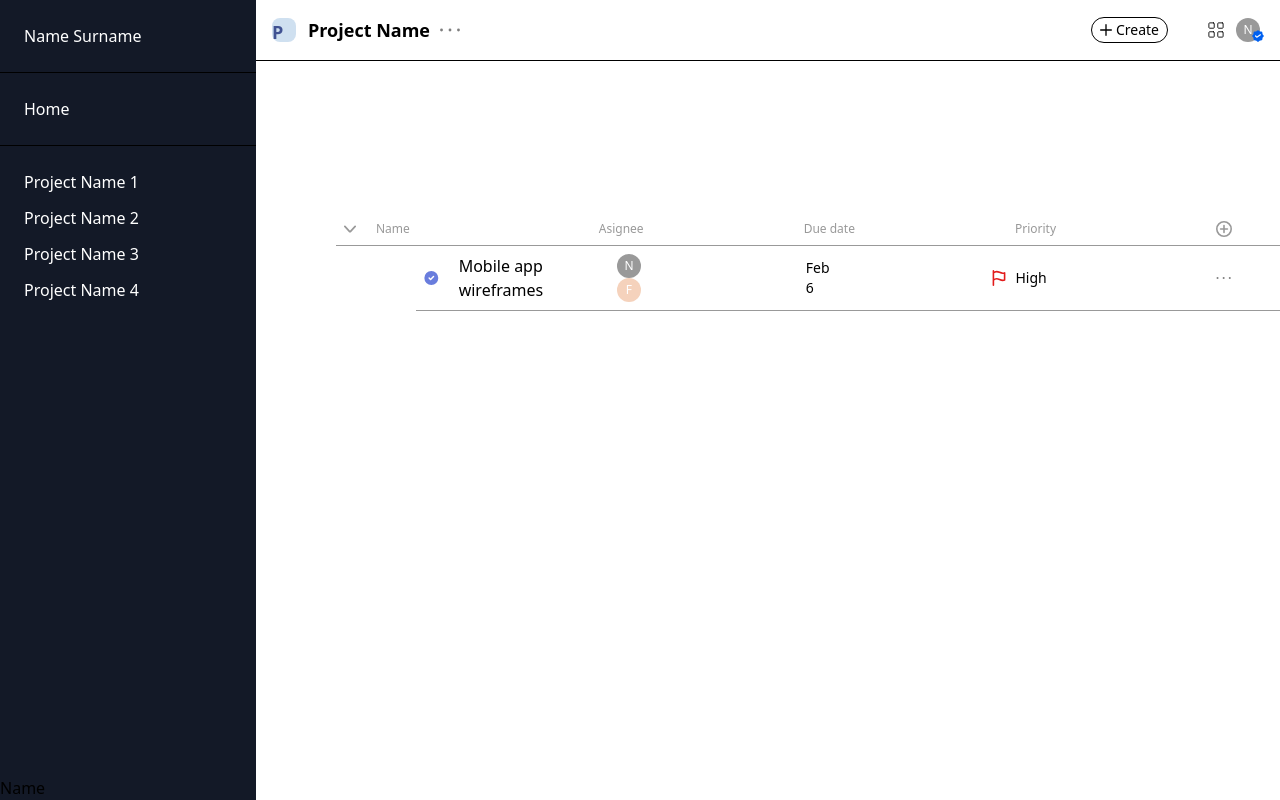
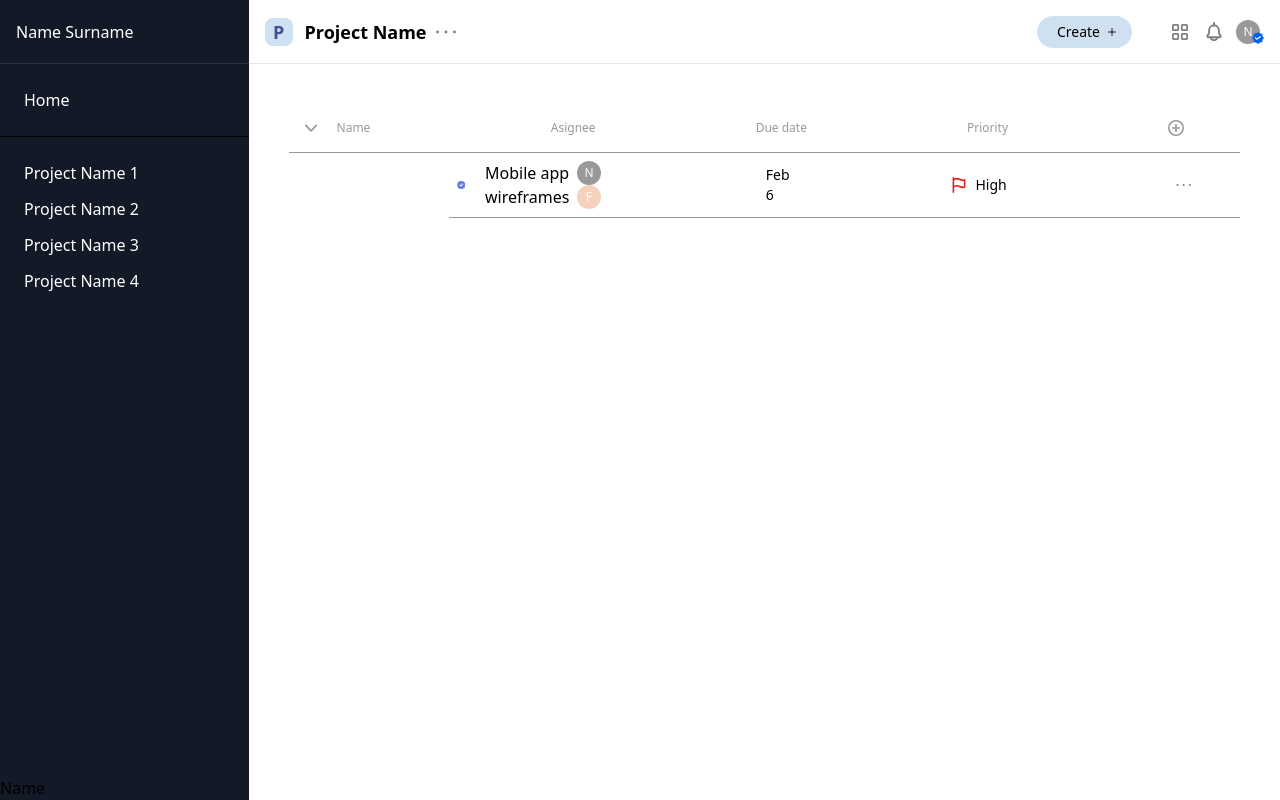
Before and after one commit to alexandruharuta/-project_management_orange, a React (Vite) app: page /project in a window 1280 px wide. Built offline with nearby package versions, Linux system fonts and the light colour scheme.

Commit message:
Navbar Design Changes

```diff
--- a/src/Components/Layout/Navbar.tsx
+++ b/src/Components/Layout/Navbar.tsx
@@ -1,8 +1,8 @@
 export default function Navbar() {
     return (
-    <div className="flex justify-between border-b w-full p-4">
+        <div className="flex justify-between border-b border-dark10 w-full h-16 px-4">
             <div className="bg-sky-100 flex items-center">
-        <div className="w-6 h-6 bg-blue rounded-lg font-semibold text-lg text-indigo">
+                <div className="w-7 h-7 bg-blue rounded-lg font-semibold text-lg text-indigo flex align-center justify-center">
                     P
                 </div>
                 <p className="ml-3 font-semibold text-lg">Project Name</p>
@@ -24,41 +24,23 @@ export default function Navbar() {
             </div>
 
             <div className="flex items-center ">
-        <button className="flex items-center border-solid border border-black-600 rounded-3xl pb-0.5 pt-0.5 pr-2 pl-2 border">
-          {" "}
-          <svg
-            className="w-3 h-3 text-gray-800 dark:text-white"
-            aria-hidden="true"
-            xmlns="http://www.w3.org/2000/svg"
-            fill="none"
-            viewBox="0 0 18 18"
-          >
-            <path
-              stroke="currentColor"
-              stroke-linecap="round"
-              stroke-linejoin="round"
-              stroke-width="2"
-              d="M9 1v16M1 9h16"
-            />
+                <button className="flex items-center rounded-3xl px-4 py-1.5 bg-blue">
+                    <p className="ml-1 text-sm">Create</p>
+                    <svg className="w-2 h-2 text-gray-800 ml-2" aria-hidden="true" xmlns="http://www.w3.org/2000/svg" fill="none" viewBox="0 0 18 18">
+                        <path stroke="currentColor" stroke-linecap="round" stroke-linejoin="round" stroke-width="2" d="M9 1v16M1 9h16" />
                     </svg>
-          <p className="ml-1 text-sm">Create</p>
                 </button>
 
                 <button>
-          <svg
-            className="w-4 h-4 text-gray-800 dark:text-white ml-10"
-            aria-hidden="true"
-            xmlns="http://www.w3.org/2000/svg"
-            fill="none"
-            viewBox="0 0 18 18"
-          >
-            <path
-              stroke="currentColor"
-              stroke-linecap="round"
-              stroke-linejoin="round"
-              stroke-width="1"
-              d="M6.143 1H1.857A.857.857 0 0 0 1 1.857v4.286c0 .473.384.857.857.857h4.286A.857.857 0 0 0 7 6.143V1.857A.857.857 0 0 0 6.143 1Zm10 0h-4.286a.857.857 0 0 0-.857.857v4.286c0 .473.384.857.857.857h4.286A.857.857 0 0 0 17 6.143V1.857A.857.857 0 0 0 16.143 1Zm-10 10H1.857a.857.857 0 0 0-.857.857v4.286c0 .473.384.857.857.857h4.286A.857.857 0 0 0 7 16.143v-4.286A.857.857 0 0 0 6.143 11Zm10 0h-4.286a.857.857 0 0 0-.857.857v4.286c0 .473.384.857.857.857h4.286a.857.857 0 0 0 .857-.857v-4.286a.857.857 0 0 0-.857-.857Z"
-            />
+                    {/* Menu */}
+                    <svg className="w-4 h-4 mr-4 text-gray-800 ml-10 text-dark50" aria-hidden="true" xmlns="http://www.w3.org/2000/svg" fill="none" viewBox="0 0 18 18">
+                        <path stroke="currentColor" stroke-linecap="round" stroke-linejoin="round" stroke-width="2" d="M6.143 1H1.857A.857.857 0 0 0 1 1.857v4.286c0 .473.384.857.857.857h4.286A.857.857 0 0 0 7 6.143V1.857A.857.857 0 0 0 6.143 1Zm10 0h-4.286a.857.857 0 0 0-.857.857v4.286c0 .473.384.857.857.857h4.286A.857.857 0 0 0 17 6.143V1.857A.857.857 0 0 0 16.143 1Zm-10 10H1.857a.857.857 0 0 0-.857.857v4.286c0 .473.384.857.857.857h4.286A.857.857 0 0 0 7 16.143v-4.286A.857.857 0 0 0 6.143 11Zm10 0h-4.286a.857.857 0 0 0-.857.857v4.286c0 .473.384.857.857.857h4.286a.857.857 0 0 0 .857-.857v-4.286a.857.857 0 0 0-.857-.857Z" />
+                    </svg>
+                </button>
+                <button>
+                    {/* Notification */}
+                    <svg className="w-5 h-5 text-gray-800 text-dark50" aria-hidden="true" xmlns="http://www.w3.org/2000/svg" fill="none" viewBox="0 0 16 21">
+                        <path stroke="currentColor" stroke-linecap="round" stroke-linejoin="round" stroke-width="2" d="M8 3.464V1.1m0 2.365a5.338 5.338 0 0 1 5.133 5.368v1.8c0 2.386 1.867 2.982 1.867 4.175C15 15.4 15 16 14.462 16H1.538C1 16 1 15.4 1 14.807c0-1.193 1.867-1.789 1.867-4.175v-1.8A5.338 5.338 0 0 1 8 3.464ZM4.54 16a3.48 3.48 0 0 0 6.92 0H4.54Z" />
                     </svg>
                 </button>
                 <div className="flex items-center">
--- a/src/Components/Layout/Sidebar.tsx
+++ b/src/Components/Layout/Sidebar.tsx
@@ -4,7 +4,7 @@ export default function Sidebar() {
     return (
         <div className="bg-dark w-80 min-h-screen flex flex-col justify-between">
             <div>
-                <div className="p-6 border-b border-whitelight">
+                <div className="border-b border-white10 h-16 px-4 flex items-center">
                     <p className="text-white">Name Surname</p>
                 </div>
                 <div className="p-6 border-b border-whitelight">
--- a/src/Pages/Project.tsx
+++ b/src/Pages/Project.tsx
@@ -1,10 +1,10 @@
 export default function Project() {
   return (
-    <div>
-      <div className="flex items-center pt-40 ml-20 justify-between text-gray border-b p-2 border-b-gray">
+    <div className="p-10">
+      <div className="flex items-center justify-between text-gray border-b border-b-gray p-4">
         <div className="flex items-center">
           <svg
-            class="w-3 h-3 text-gray gray:text-white"
+            className="w-3 h-3 text-gray gray:text-white"
             aria-hidden="true"
             xmlns="http://www.w3.org/2000/svg"
             fill="none"
--- a/tailwind.config.js
+++ b/tailwind.config.js
@@ -10,6 +10,9 @@ export default {
       blue: "#CFE0F0",
       gray: "#999999",
       white: "#FFFFFF",
+      white10: "rgba(255, 255, 255, .1)",
+      dark10: "rgba(0, 0, 0, .1)",
+      dark50: "rgba(0, 0, 0, .5)",
       sky: "#0060F0",
       indigo: "#405292",
       bluetask: "#697DDD",
```
Lines whose indentation alone changed are shown as unchanged.
